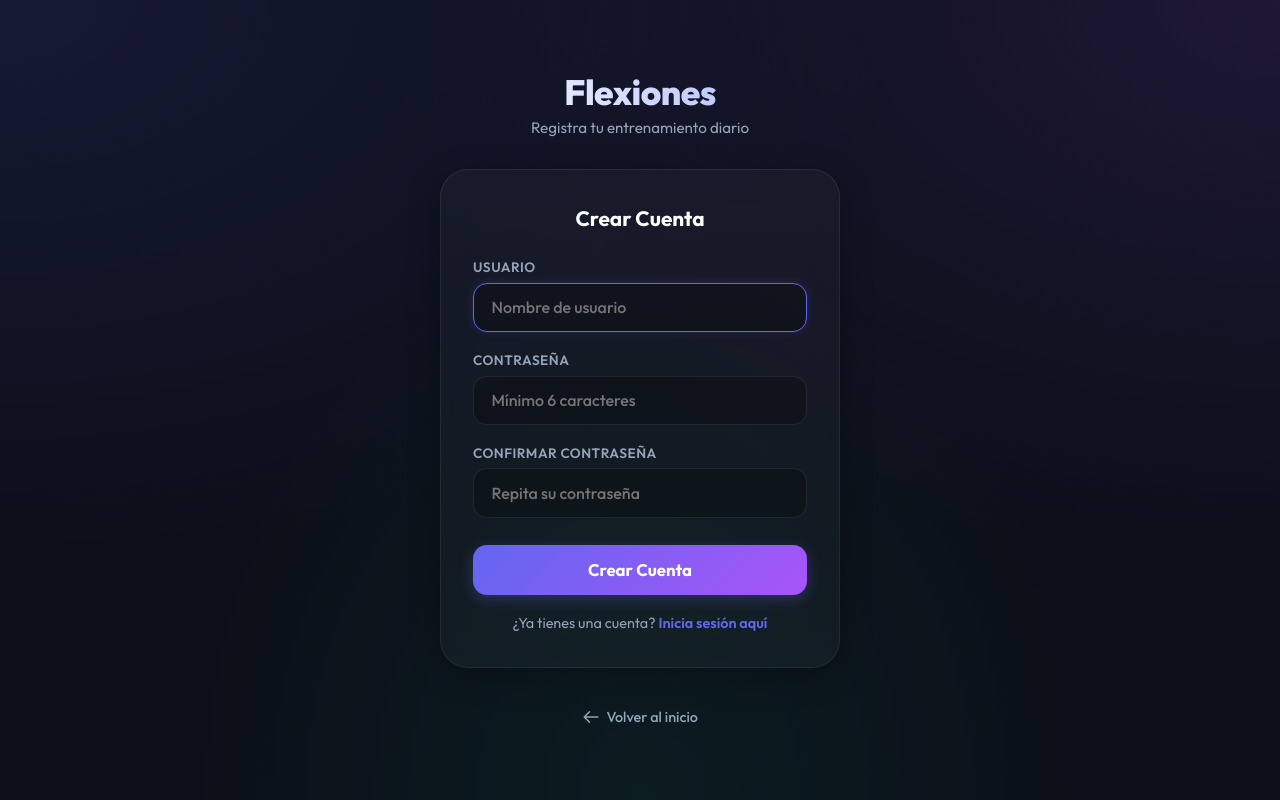
After one commit to nachomdev/past_django, a Django app: page /flexiones/signup in a window 1280 px wide. The commit adds this page. Run offline with Django 5.2, Linux system fonts and the light colour scheme.

Commit message:
flexiones

```diff
--- /dev/null
+++ b/pastapp/static/pastapp/css/auth.css
@@ -0,0 +1,199 @@
+:root {
+    --bg-color: #0b0f19;
+    --card-bg: rgba(255, 255, 255, 0.03);
+    --card-border: rgba(255, 255, 255, 0.08);
+
+    --color-primary: #6366f1; /* Indigo */
+    --color-secondary: #a855f7; /* Purple */
+    --color-danger: #ef4444; /* Red */
+    --color-text-muted: #94a3b8;
+}
+
+* {
+    box-sizing: border-box;
+    margin: 0;
+    padding: 0;
+    -webkit-tap-highlight-color: transparent;
+}
+
+html, body {
+    max-width: 100%;
+    overflow-x: hidden;
+}
+
+body {
+    font-family: 'Outfit', sans-serif;
+    background-color: var(--bg-color);
+    background-image:
+        radial-gradient(at 0% 0%, rgba(99, 102, 241, 0.12) 0px, transparent 50%),
+        radial-gradient(at 100% 0%, rgba(168, 85, 247, 0.12) 0px, transparent 50%),
+        radial-gradient(at 50% 100%, rgba(16, 185, 129, 0.08) 0px, transparent 50%);
+    color: #ffffff;
+    min-height: 100vh;
+    padding: 1.5rem 1rem;
+    display: flex;
+    justify-content: center;
+    align-items: center;
+}
+
+.auth-container {
+    width: 100%;
+    max-width: 400px;
+    display: flex;
+    flex-direction: column;
+    gap: 1.5rem;
+}
+
+/* Header */
+.auth-header {
+    text-align: center;
+    margin-bottom: 0.5rem;
+}
+
+.auth-header h1 {
+    font-size: 2.2rem;
+    font-weight: 800;
+    background: linear-gradient(to right, #ffffff, #a5b4fc);
+    -webkit-background-clip: text;
+    -webkit-text-fill-color: transparent;
+    letter-spacing: -0.5px;
+    margin-bottom: 0.25rem;
+}
+
+.auth-header p {
+    color: var(--color-text-muted);
+    font-size: 0.95rem;
+}
+
+/* Glassmorphic Form Card */
+.auth-card {
+    background: var(--card-bg);
+    border: 1px solid var(--card-border);
+    border-radius: 28px;
+    padding: 2.2rem 2rem;
+    backdrop-filter: blur(16px);
+    -webkit-backdrop-filter: blur(16px);
+    box-shadow: 0 8px 32px 0 rgba(0, 0, 0, 0.3);
+    display: flex;
+    flex-direction: column;
+    gap: 1.2rem;
+}
+
+.form-group {
+    display: flex;
+    flex-direction: column;
+    gap: 0.4rem;
+}
+
+.form-group label {
+    font-size: 0.85rem;
+    font-weight: 600;
+    color: var(--color-text-muted);
+    letter-spacing: 0.5px;
+    text-transform: uppercase;
+}
+
+.form-input {
+    background: rgba(0, 0, 0, 0.25);
+    border: 1px solid var(--card-border);
+    border-radius: 14px;
+    padding: 0.85rem 1.1rem;
+    color: #ffffff;
+    font-family: inherit;
+    font-size: 1rem;
+    font-weight: 500;
+    outline: none;
+    transition: border-color 0.2s, box-shadow 0.2s;
+}
+
+.form-input:focus {
+    border-color: var(--color-primary);
+    box-shadow: 0 0 10px rgba(99, 102, 241, 0.2);
+}
+
+.error-message {
+    background: rgba(239, 68, 68, 0.1);
+    border: 1px solid rgba(239, 68, 68, 0.2);
+    color: #fca5a5;
+    padding: 0.8rem 1rem;
+    border-radius: 14px;
+    font-size: 0.9rem;
+    font-weight: 500;
+    text-align: center;
+    line-height: 1.4;
+    animation: fadeIn 0.3s ease;
+}
+
+@keyframes fadeIn {
+    from { opacity: 0; transform: translateY(-5px); }
+    to { opacity: 1; transform: translateY(0); }
+}
+
+.submit-btn {
+    background: linear-gradient(135deg, var(--color-primary) 0%, var(--color-secondary) 100%);
+    border: none;
+    border-radius: 14px;
+    color: white;
+    font-family: inherit;
+    font-size: 1.05rem;
+    font-weight: 700;
+    padding: 0.9rem;
+    cursor: pointer;
+    box-shadow: 0 4px 15px rgba(99, 102, 241, 0.3);
+    transition: all 0.2s;
+    width: 100%;
+    margin-top: 0.5rem;
+}
+
+.submit-btn:active {
+    transform: scale(0.98);
+    box-shadow: 0 2px 5px rgba(99, 102, 241, 0.2);
+}
+
+.auth-footer {
+    text-align: center;
+    font-size: 0.9rem;
+    color: var(--color-text-muted);
+}
+
+.auth-footer a {
+    color: var(--color-primary);
+    text-decoration: none;
+    font-weight: 600;
+    transition: color 0.2s;
+}
+
+.auth-footer a:hover {
+    color: #ffffff;
+    text-decoration: underline;
+}
+
+.back-home {
+    display: inline-flex;
+    align-items: center;
+    justify-content: center;
+    gap: 0.4rem;
+    color: var(--color-text-muted);
+    text-decoration: none;
+    font-size: 0.9rem;
+    font-weight: 500;
+    transition: color 0.2s;
+    margin-top: 1rem;
+}
+
+.back-home:hover {
+    color: #ffffff;
+}
+
+/* Mobile optimizations */
+@media (max-width: 400px) {
+    body {
+        padding: 1rem 0.5rem;
+    }
+    .auth-card {
+        padding: 1.8rem 1.5rem;
+    }
+    .auth-header h1 {
+        font-size: 1.8rem;
+    }
+}
--- /dev/null
+++ b/pastapp/templates/pastapp/signup.html
@@ -0,0 +1,72 @@
+{% load static %}
+<!DOCTYPE html>
+<html lang="es">
+
+<head>
+    <meta charset="UTF-8">
+    <meta name="viewport" content="width=device-width, initial-scale=1.0, maximum-scale=1.0, user-scalable=no">
+    <title>Registrarse - Flexiones Tracker</title>
+    <!-- Outfit Font -->
+    <link rel="preconnect" href="https://fonts.googleapis.com">
+    <link rel="preconnect" href="https://fonts.gstatic.com" crossorigin>
+    <link href="https://fonts.googleapis.com/css2?family=Outfit:wght@400;500;600;700;800&display=swap" rel="stylesheet">
+
+    <!-- CSS -->
+    <link rel="stylesheet" href="{% static 'pastapp/css/auth.css' %}?v=2">
+</head>
+
+<body>
+    <div class="auth-container">
+        <!-- Header -->
+        <div class="auth-header">
+            <h1>Flexiones</h1>
+            <p>Registra tu entrenamiento diario</p>
+        </div>
+
+        <!-- Form Card -->
+        <form class="auth-card" method="POST" action="{% url 'flexiones_signup' %}">
+            {% csrf_token %}
+
+            <h2 style="font-size: 1.3rem; font-weight: 700; text-align: center; margin-bottom: 0.5rem;">Crear Cuenta</h2>
+
+            {% if error %}
+            <div class="error-message">
+                {{ error }}
+            </div>
+            {% endif %}
+
+            <div class="form-group">
+                <label for="username">Usuario</label>
+                <input type="text" id="username" name="username" class="form-input" placeholder="Nombre de usuario" required autofocus>
+            </div>
+
+            <div class="form-group">
+                <label for="password">Contraseña</label>
+                <input type="password" id="password" name="password" class="form-input" placeholder="Mínimo 6 caracteres" required>
+            </div>
+
+            <div class="form-group">
+                <label for="password_confirm">Confirmar Contraseña</label>
+                <input type="password" id="password_confirm" name="password_confirm" class="form-input" placeholder="Repita su contraseña" required>
+            </div>
+
+            <button type="submit" class="submit-btn">Crear Cuenta</button>
+
+            <div class="auth-footer">
+                ¿Ya tienes una cuenta?
+                <a href="{% url 'flexiones_login' %}">Inicia sesión aquí</a>
+            </div>
+        </form>
+
+        <div style="text-align: center;">
+            <a href="{% url 'index' %}" class="back-home">
+                <svg width="18" height="18" fill="none" stroke="currentColor" stroke-width="2" viewBox="0 0 24 24" xmlns="http://www.w3.org/2000/svg">
+                    <path stroke-linecap="round" stroke-linejoin="round" d="M10 19l-7-7m0 0l7-7m-7 7h18"></path>
+                </svg>
+                Volver al inicio
+            </a>
+        </div>
+    </div>
+</body>
+
+</html>
--- a/pastapp/urls.py
+++ b/pastapp/urls.py
@@ -18,4 +18,7 @@ urlpatterns = [
     path('flexiones/api/add', views.flexiones_add, name='flexiones_add'),
     path('flexiones/api/goal', views.flexiones_goal, name='flexiones_goal'),
     path('flexiones/api/delete/<int:log_id>', views.flexiones_delete, name='flexiones_delete'),
+    path('flexiones/login', views.flexiones_login, name='flexiones_login'),
+    path('flexiones/signup', views.flexiones_signup, name='flexiones_signup'),
+    path('flexiones/logout', views.flexiones_logout, name='flexiones_logout'),
 ]
--- a/pastapp/views.py
+++ b/pastapp/views.py
@@ -1,10 +1,13 @@
 import json
-from django.shortcuts import render
+from django.shortcuts import render, redirect
 from django.http import JsonResponse
 from django.views.decorators.csrf import csrf_exempt
 from django.utils import timezone
 from datetime import datetime, timedelta
 from .models import Verb, PlayLog, PushUpLog, PushUpGoal
+from django.contrib.auth import authenticate, login, logout
+from django.contrib.auth.decorators import login_required
+from django.contrib.auth.models import User
 
 def get_verbs_json():
     try:
@@ -174,10 +177,14 @@ def dictation_practice(request, dictation_id):
 def chino(request):
     return render(request, 'pastapp/chino.html', {})
 
+@login_required(login_url='flexiones_login')
 def flexiones(request):
     return render(request, 'pastapp/flexiones.html', {})
 
 def flexiones_data(request):
+    if not request.user.is_authenticated:
+        return JsonResponse({'error': 'No autorizado'}, status=401)
+
     local_date_str = request.GET.get('date')
     if not local_date_str:
         today_date = timezone.localdate()
@@ -187,17 +194,17 @@ def flexiones_data(request):
         except ValueError:
             today_date = timezone.localdate()
 
-    goal, created = PushUpGoal.objects.get_or_create(id=1)
+    goal, created = PushUpGoal.objects.get_or_create(user=request.user)
 
-    today_logs = PushUpLog.objects.filter(date=today_date).order_by('-timestamp')
+    today_logs = PushUpLog.objects.filter(user=request.user, date=today_date).order_by('-timestamp')
     today_total = sum(log.amount for log in today_logs)
 
     week_start = today_date - timedelta(days=today_date.weekday())
     week_end = week_start + timedelta(days=6)
-    weekly_logs = PushUpLog.objects.filter(date__range=[week_start, week_end])
+    weekly_logs = PushUpLog.objects.filter(user=request.user, date__range=[week_start, week_end])
     weekly_total = sum(log.amount for log in weekly_logs)
 
-    monthly_logs = PushUpLog.objects.filter(date__year=today_date.year, date__month=today_date.month)
+    monthly_logs = PushUpLog.objects.filter(user=request.user, date__year=today_date.year, date__month=today_date.month)
     monthly_total = sum(log.amount for log in monthly_logs)
 
     recent_sets = []
@@ -222,7 +229,7 @@ def flexiones_data(request):
     chart_days_labels = [f"{d}" for d in range(1, last_day + 1)]
     chart_days_data = [daily_sums[d] for d in range(1, last_day + 1)]
 
-    yearly_logs = PushUpLog.objects.filter(date__year=today_date.year)
+    yearly_logs = PushUpLog.objects.filter(user=request.user, date__year=today_date.year)
     monthly_sums = {m: 0 for m in range(1, 13)}
     for log in yearly_logs:
         monthly_sums[log.date.month] += log.amount
@@ -256,6 +263,9 @@ def flexiones_data(request):
 
 @csrf_exempt
 def flexiones_add(request):
+    if not request.user.is_authenticated:
+        return JsonResponse({'error': 'No autorizado'}, status=401)
+
     if request.method == 'POST':
         try:
             data = json.loads(request.body)
@@ -270,6 +280,7 @@ def flexiones_add(request):
                 date_val = timezone.localdate()
 
             log = PushUpLog.objects.create(
+                user=request.user,
                 amount=amount,
                 date=date_val
             )
@@ -280,10 +291,13 @@ def flexiones_add(request):
 
 @csrf_exempt
 def flexiones_goal(request):
+    if not request.user.is_authenticated:
+        return JsonResponse({'error': 'No autorizado'}, status=401)
+
     if request.method == 'POST':
         try:
             data = json.loads(request.body)
-            goal, created = PushUpGoal.objects.get_or_create(id=1)
+            goal, created = PushUpGoal.objects.get_or_create(user=request.user)
             if 'daily' in data:
                 goal.daily = int(data['daily'])
             if 'weekly' in data:
@@ -298,9 +312,12 @@ def flexiones_goal(request):
 
 @csrf_exempt
 def flexiones_delete(request, log_id):
+    if not request.user.is_authenticated:
+        return JsonResponse({'error': 'No autorizado'}, status=401)
+
     if request.method == 'POST' or request.method == 'DELETE':
         try:
-            log = PushUpLog.objects.get(id=log_id)
+            log = PushUpLog.objects.get(id=log_id, user=request.user)
             log.delete()
             return JsonResponse({'status': 'ok'})
         except PushUpLog.DoesNotExist:
@@ -308,3 +325,56 @@ def flexiones_delete(request, log_id):
         except Exception as e:
             return JsonResponse({'error': str(e)}, status=400)
     return JsonResponse({'error': 'Método no permitido'}, status=405)
+
+def flexiones_login(request):
+    if request.user.is_authenticated:
+        return redirect('flexiones')
+
+    error = None
+    if request.method == 'POST':
+        username = request.POST.get('username', '').strip()
+        password = request.POST.get('password', '').strip()
+        if not username or not password:
+            error = "Por favor complete todos los campos"
+        else:
+            user = authenticate(request, username=username, password=password)
+            if user is not None:
+                login(request, user)
+                return redirect('flexiones')
+            else:
+                error = "Usuario o contraseña incorrectos"
+
+    return render(request, 'pastapp/login.html', {'error': error})
+
+def flexiones_signup(request):
+    if request.user.is_authenticated:
+        return redirect('flexiones')
+
+    error = None
+    if request.method == 'POST':
+        username = request.POST.get('username', '').strip()
+        password = request.POST.get('password', '').strip()
+        password_confirm = request.POST.get('password_confirm', '').strip()
+
+        if not username or not password or not password_confirm:
+            error = "Por favor complete todos los campos"
+        elif len(password) < 6:
+            error = "La contraseña debe tener al menos 6 caracteres"
+        elif password != password_confirm:
+            error = "Las contraseñas no coinciden"
+        else:
+            if User.objects.filter(username=username).exists():
+                error = "El nombre de usuario ya está registrado"
+            else:
+                try:
+                    user = User.objects.create_user(username=username, password=password)
+                    login(request, user)
+                    return redirect('flexiones')
+                except Exception as e:
+                    error = f"Error al registrar usuario: {str(e)}"
+
+    return render(request, 'pastapp/signup.html', {'error': error})
+
+def flexiones_logout(request):
+    logout(request)
+    return redirect('flexiones_login')
```
Also changed, not shown: pastapp/models.py (+5 -2 lines), pastapp/static/pastapp/css/flexiones.css (+28 -0 lines), pastapp/static/pastapp/js/flexiones.js (+11 -0 lines), pastapp/templates/pastapp/flexiones.html (+7 -3 lines), pastapp/templates/pastapp/login.html (added, +67 -0 lines), pastapp/migrations/0004_pushupgoal_user_pushuplog_user.py (added), pastapp/migrations/0005_alter_pushupgoal_user_alter_pushuplog_user.py (added).
